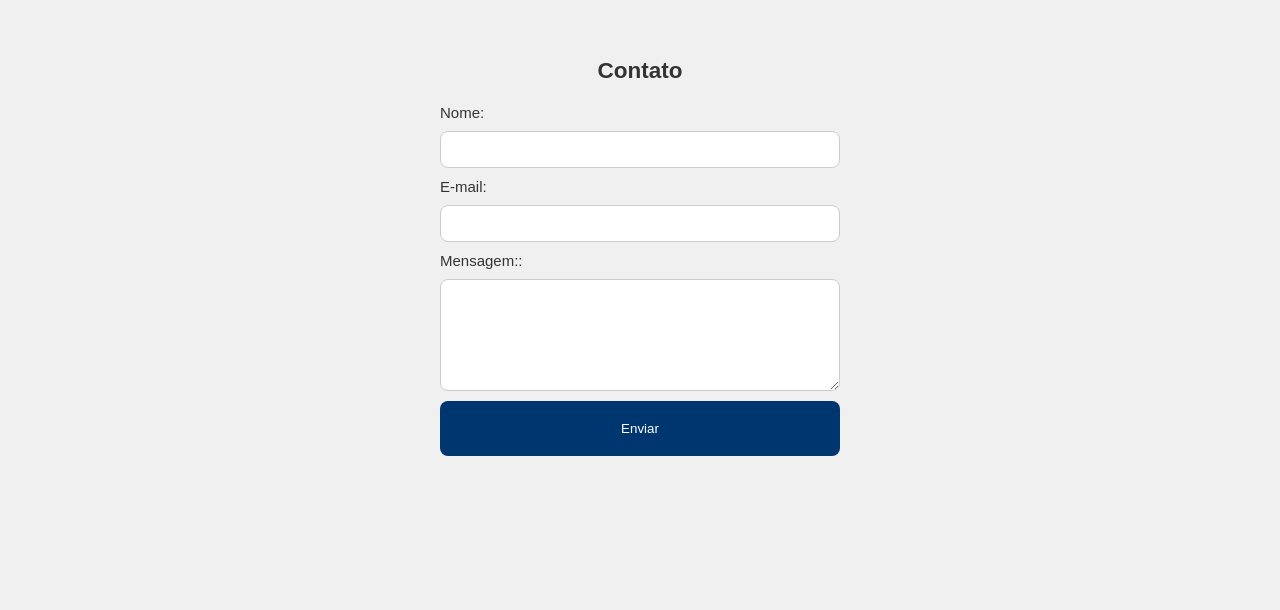
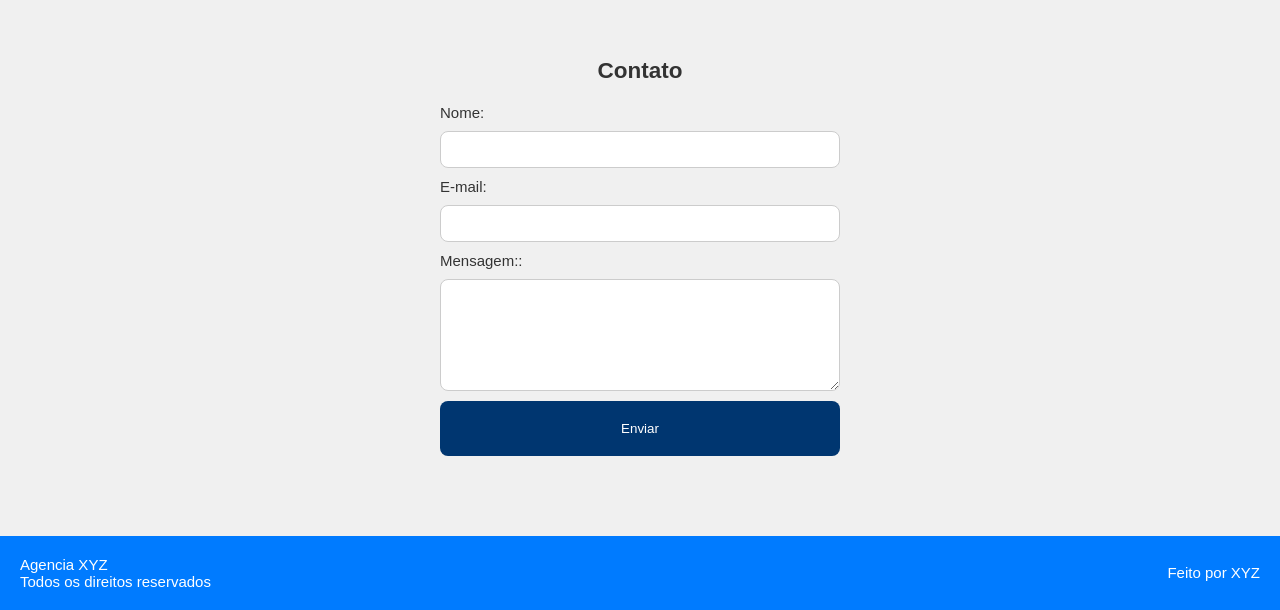
Before and after one commit to BruunoGoncalves/cnp-02, a plain HTML site: page index.html in a window 1280 px wide. Shown: the part 1397-2007 px from the top of the page. Before the commit the page ends 1933 px from the top, so only its background shows below. Drawn offline with Linux system fonts and the light colour scheme.

Commit message:
add: Footer Area

```diff
--- a/assets/css/style.css
+++ b/assets/css/style.css
@@ -204,6 +204,16 @@ form button:hover {
   transform: scale(1.05);
 }
 
+footer {
+  background-color: var(--primary-color);
+  color: var(--light-color);
+  padding: 20px;
+  display: flex;
+  flex-direction: column;
+  gap: 20px;
+  text-align: center;
+}
+
 @media (width > 700px) {
   .nav-hide {
     display: block;
@@ -216,4 +226,11 @@ form button:hover {
   .grid {
     grid-template-columns: repeat(2, 1fr);
   }
+
+  footer {
+    flex-direction: row;
+    justify-content: space-between;
+    align-items: center;
+    text-align: left;
+  }
 }
--- a/index.html
+++ b/index.html
@@ -87,5 +87,15 @@
       </form>
     </section>
   </main>
+
+  <footer>
+    <div>
+      <p>Agencia XYZ</p>
+      <p>Todos os direitos reservados</p>
+    </div>
+    <div>
+      Feito por XYZ
+    </div>
+  </footer>
 </body>
 </html>
```
